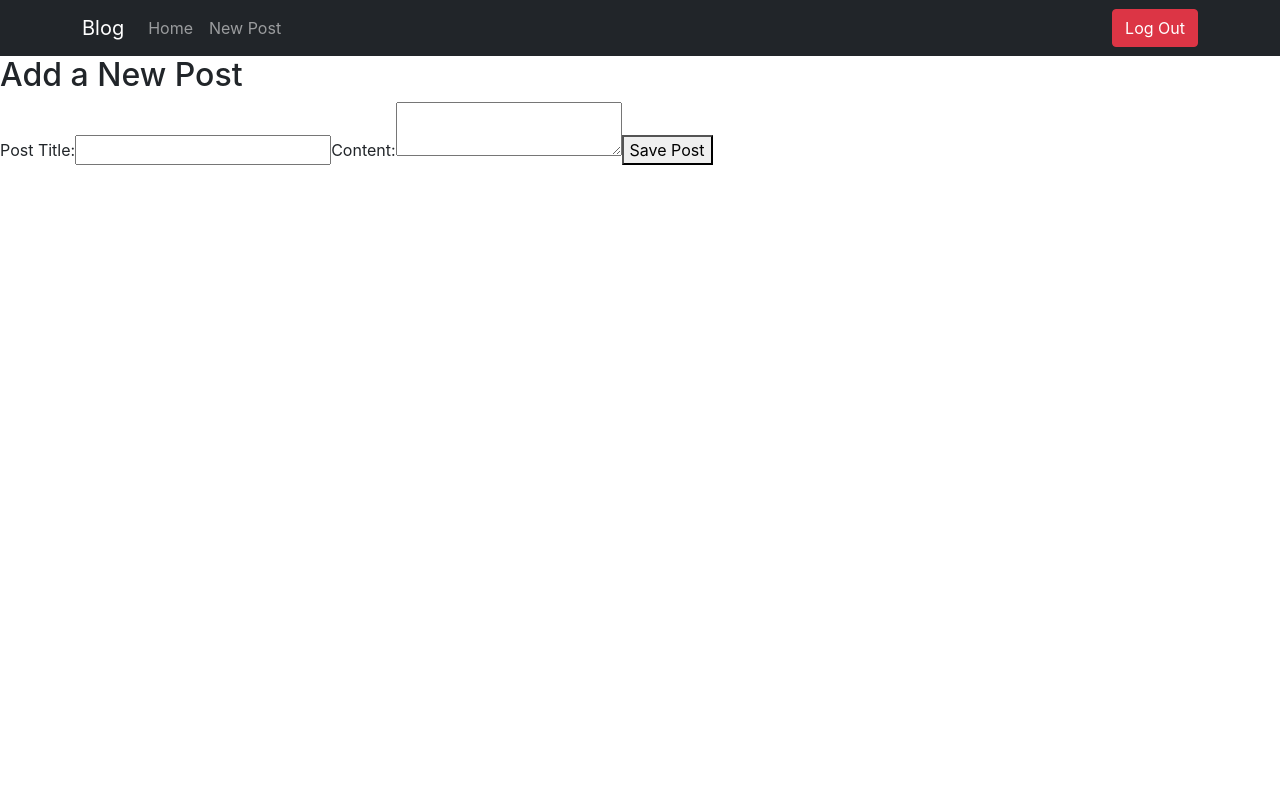
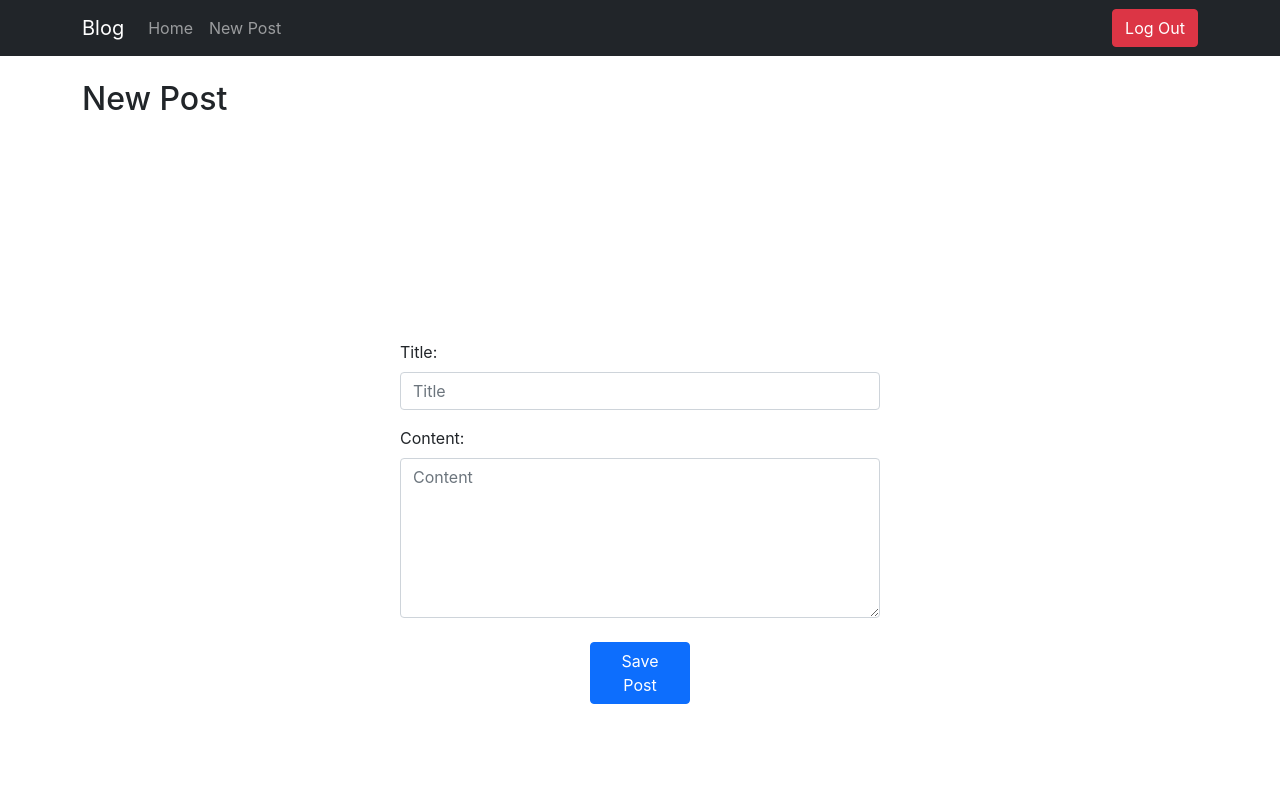
Before and after one commit to facundo-91/alkemy-challenge-warmup, a React (Create React App) app: page /new-post in a window 1280 px wide. Shown: the top 800 px of the page. Built offline with nearby package versions, Linux system fonts and the light colour scheme.

Commit message:
add styles and formik to new post page and edit post page

```diff
--- a/src/features/Posts/AddPostForm.js
+++ b/src/features/Posts/AddPostForm.js
@@ -1,8 +1,80 @@
-import React, { useState } from 'react';
 import { useDispatch } from 'react-redux';
+import { Button, Form, Spinner } from 'react-bootstrap';
+import { Formik, ErrorMessage } from 'formik';
 import { addNewPost } from './postsSlice';
+import * as Yup from 'yup';
 
 export const AddPostForm = () => {
+	const dispatch = useDispatch();
+
+	const yupSchema = Yup.object().shape({
+		title: Yup.string().required('*Post title is required'),
+		content: Yup.string().required('*Post content is required'),
+	});
+
+	return (
+		<Formik
+			initialValues={{ title: '', content: '', responseError: '' }}
+			validationSchema={yupSchema}
+			onSubmit={(values, { setSubmitting, setFieldError, resetForm }) => {
+				dispatch(addNewPost({ title: values.title, body: values.content }))
+					.unwrap()
+					.then(() => {
+						resetForm();
+					})
+					.catch((_error) => {
+						setFieldError('responseError', '*Failed to save post');
+					})
+					.finally(() => {
+						setSubmitting(false);
+					});
+			}}>
+			{({ values, errors, touched, handleChange, handleBlur, handleSubmit, isSubmitting }) => (
+				<Form
+					className="d-flex flex-column min-vh-100 align-items-center justify-content-center"
+					onSubmit={handleSubmit}>
+					<Form.Group className="mb-3" controlId="formTitle">
+						<Form.Label>Title:</Form.Label>
+						<Form.Control
+							className={touched.title && errors.title ? 'border-2 border-danger' : null}
+							name="title"
+							placeholder="Title"
+							style={{ width: '30rem' }}
+							type="text"
+							value={values.title}
+							onBlur={handleBlur}
+							onChange={handleChange}
+						/>
+						<ErrorMessage className="text-danger" component="div" name="title" />
+					</Form.Group>
+					<Form.Group className="mb-3" controlId="formContent">
+						<Form.Label>Content:</Form.Label>
+						<Form.Control
+							as="textarea"
+							className={touched.content && errors.content ? 'border-2 border-danger' : null}
+							name="content"
+							placeholder="Content"
+							style={{ height: '10rem', width: '30rem' }}
+							type="text"
+							value={values.content}
+							onBlur={handleBlur}
+							onChange={handleChange}
+						/>
+						<ErrorMessage className="text-danger" component="div" name="content" />
+					</Form.Group>
+					<Button className="my-2" disabled={isSubmitting} style={{ width: '100px' }} type="submit">
+						{isSubmitting ? (
+							<Spinner animation="border" aria-hidden="true" as="span" role="status" size="sm" />
+						) : (
+							'Save Post'
+						)}
+					</Button>
+					{errors.responseError && <div className="text-danger">{errors.responseError}</div>}
+				</Form>
+			)}
+		</Formik>
+	);
+	/*
 	const [title, setTitle] = useState('');
 	const [body, setBody] = useState('');
 	const [requestStatus, setRequestStatus] = useState('idle');
@@ -47,4 +119,5 @@ export const AddPostForm = () => {
 			</form>
 		</section>
 	);
+	*/
 };
--- a/src/features/Posts/EditPostForm.js
+++ b/src/features/Posts/EditPostForm.js
@@ -1,17 +1,91 @@
-import React, { useState } from 'react';
+import { useParams } from 'react-router';
 import { useDispatch, useSelector } from 'react-redux';
-import { useParams } from 'react-router';
+import { Button, Form, Spinner } from 'react-bootstrap';
+import { Formik, ErrorMessage } from 'formik';
 import { editPost, selectPostById } from './postsSlice';
+import * as Yup from 'yup';
 
 const EditPostForm = () => {
+	const dispatch = useDispatch();
+	const params = useParams();
+	const id = Number(params.id);
+	const post = useSelector((state) => selectPostById(state, id));
+
+	const yupSchema = Yup.object().shape({
+		title: Yup.string().required('*Post title is required'),
+		content: Yup.string().required('*Post content is required'),
+	});
+
+	return (
+		<Formik
+			initialValues={{ title: post.title, content: post.body, responseError: '' }}
+			validationSchema={yupSchema}
+			onSubmit={(values, { setSubmitting, setFieldError }) => {
+				dispatch(editPost({ id, title: values.title, body: values.content, userId: post.userId }))
+					.unwrap()
+					.catch((_error) => {
+						setFieldError('responseError', '*Failed to save post');
+					})
+					.finally(() => {
+						setSubmitting(false);
+					});
+			}}>
+			{({ values, errors, touched, handleChange, handleBlur, handleSubmit, isSubmitting }) => (
+				<Form
+					className="d-flex flex-column min-vh-100 align-items-center justify-content-center"
+					onSubmit={handleSubmit}>
+					<Form.Group className="mb-3" controlId="formTitle">
+						<Form.Label>Title:</Form.Label>
+						<Form.Control
+							className={touched.title && errors.title ? 'border-2 border-danger' : null}
+							name="title"
+							placeholder="Title"
+							style={{ width: '30rem' }}
+							type="text"
+							value={values.title}
+							onBlur={handleBlur}
+							onChange={handleChange}
+						/>
+						<ErrorMessage className="text-danger" component="div" name="title" />
+					</Form.Group>
+					<Form.Group className="mb-3" controlId="formContent">
+						<Form.Label>Content:</Form.Label>
+						<Form.Control
+							as="textarea"
+							className={touched.content && errors.content ? 'border-2 border-danger' : null}
+							name="content"
+							placeholder="Content"
+							style={{ height: '10rem', width: '30rem' }}
+							type="text"
+							value={values.content}
+							onBlur={handleBlur}
+							onChange={handleChange}
+						/>
+						<ErrorMessage className="text-danger" component="div" name="content" />
+					</Form.Group>
+					<Button className="my-2" disabled={isSubmitting} style={{ width: '100px' }} type="submit">
+						{isSubmitting ? (
+							<Spinner animation="border" aria-hidden="true" as="span" role="status" size="sm" />
+						) : (
+							'Save Post'
+						)}
+					</Button>
+					{errors.responseError && <div className="text-danger">{errors.responseError}</div>}
+				</Form>
+			)}
+		</Formik>
+	);
+
+	/*
+	const params = useParams();
+	const id = Number(params.id);
+	const post = useSelector((state) => selectPostById(state, id));
+
 	const [title, setTitle] = useState(post.title);
 	const [body, setBody] = useState(post.body);
 	const [requestStatus, setRequestStatus] = useState('idle');
 
 	const dispatch = useDispatch();
-	const params = useParams();
-	const id = Number(params.id);
-	const post = useSelector((state) => selectPostById(state, id));
 
 	const onTitleChanged = (e) => setTitle(e.target.value);
 	const onContentChanged = (e) => setBody(e.target.value);
@@ -30,7 +104,7 @@ const EditPostForm = () => {
 	};
 
 	return (
-		<section>
+		<Container>
 			<h2>Edit Post</h2>
 			<form>
 				<label htmlFor="postTitle">Post Title:</label>
@@ -47,8 +121,9 @@ const EditPostForm = () => {
 					Save Post
 				</button>
 			</form>
-		</section>
+		</Container>
 	);
+	*/
 };
 
 export default EditPostForm;
--- a/src/pages/EditPost.js
+++ b/src/pages/EditPost.js
@@ -1,7 +1,13 @@
+import { Container } from 'react-bootstrap';
 import EditPostForm from '../features/Posts/EditPostForm';
 
 const EditPost = () => {
-	return <EditPostForm />;
+	return (
+		<Container className="my-4">
+			<h2>Edit Post</h2>
+			<EditPostForm />;
+		</Container>
+	);
 };
 
 export default EditPost;
--- a/src/pages/NewPost.js
+++ b/src/pages/NewPost.js
@@ -1,7 +1,13 @@
+import { Container } from 'react-bootstrap';
 import { AddPostForm } from '../features/Posts/AddPostForm';
 
 const NewPost = () => {
-	return <AddPostForm />;
+	return (
+		<Container className="my-4">
+			<h2>New Post</h2>
+			<AddPostForm />;
+		</Container>
+	);
 };
 
 export default NewPost;
```
